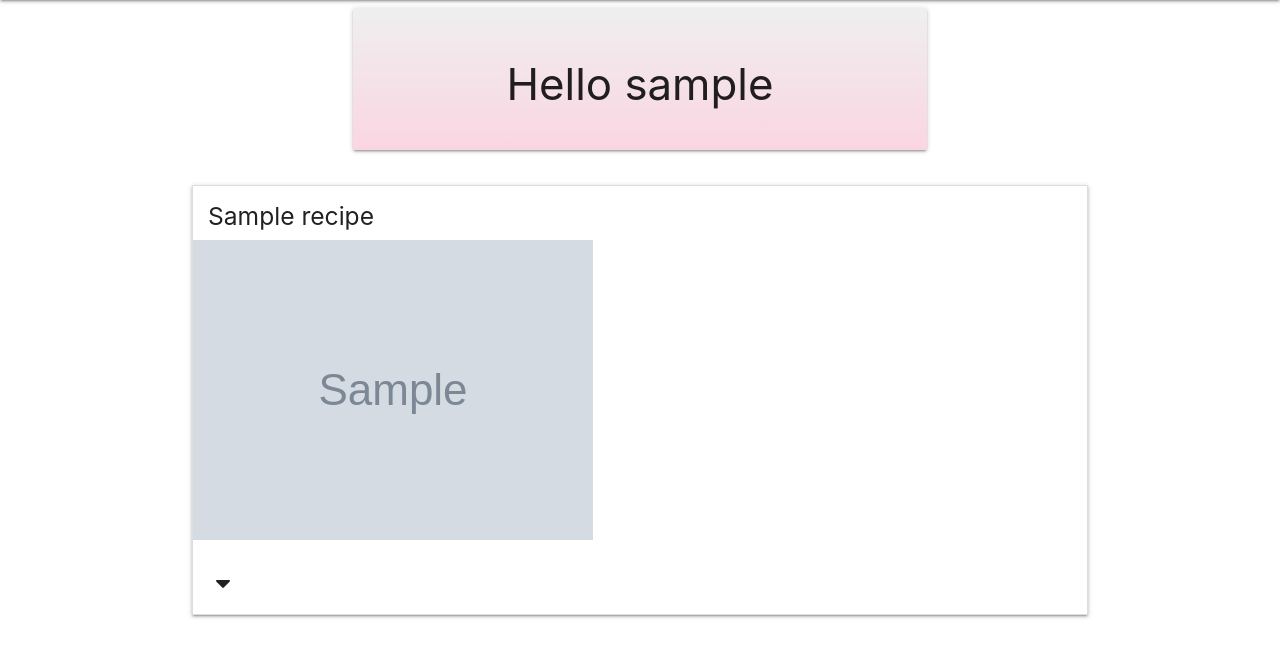
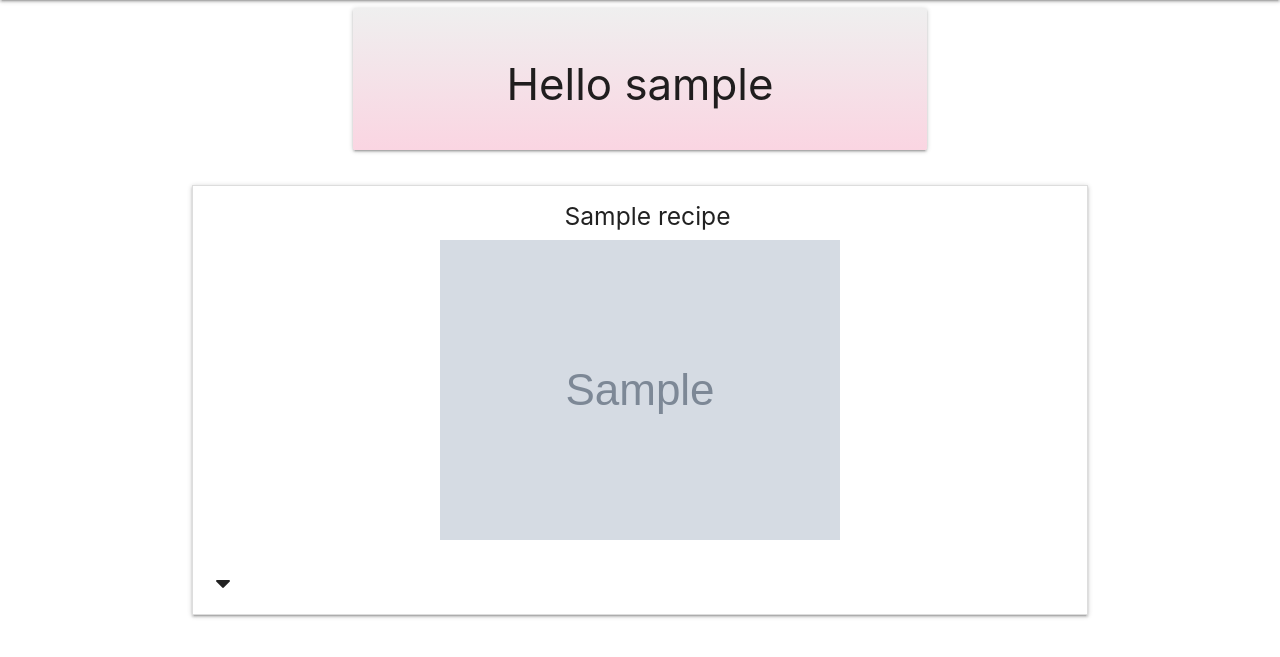
Before and after one commit to antoniotorone/Love-At-First-Bite, a Flask app: page /profile/1 in a window 1280 px wide. Shown: the part 64-721 px from the top of the page. Run offline with Flask 2, Linux system fonts and the light colour scheme; the visitor is signed in with stand-in values (Sample User, id 1); grey boxes marked "Sample" are stand-in pictures; a database or web service that is not in the repository returns one stand-in record (values such as "Sample title"); some libraries are stand-ins or nearby versions.

Commit message:
profile layout modified

```diff
--- a/templates/profile.html
+++ b/templates/profile.html
@@ -13,11 +13,11 @@
 
    <ul class="collapsible">
       {% for recipe in recipes %}
-      <div class="col s4 m8">
+      <div class=" recipe-name col s4 m8">
          <h5 class="font-name">{{ recipe.recipe_name }}</h5>
 
       </div>
-      <div class="col s4">
+      <div class=" img-align col s4">
          <img class="img-responsive" src="{{recipe.img_recipe}}" alt="image recipe">
       </div>
       <li>
```
